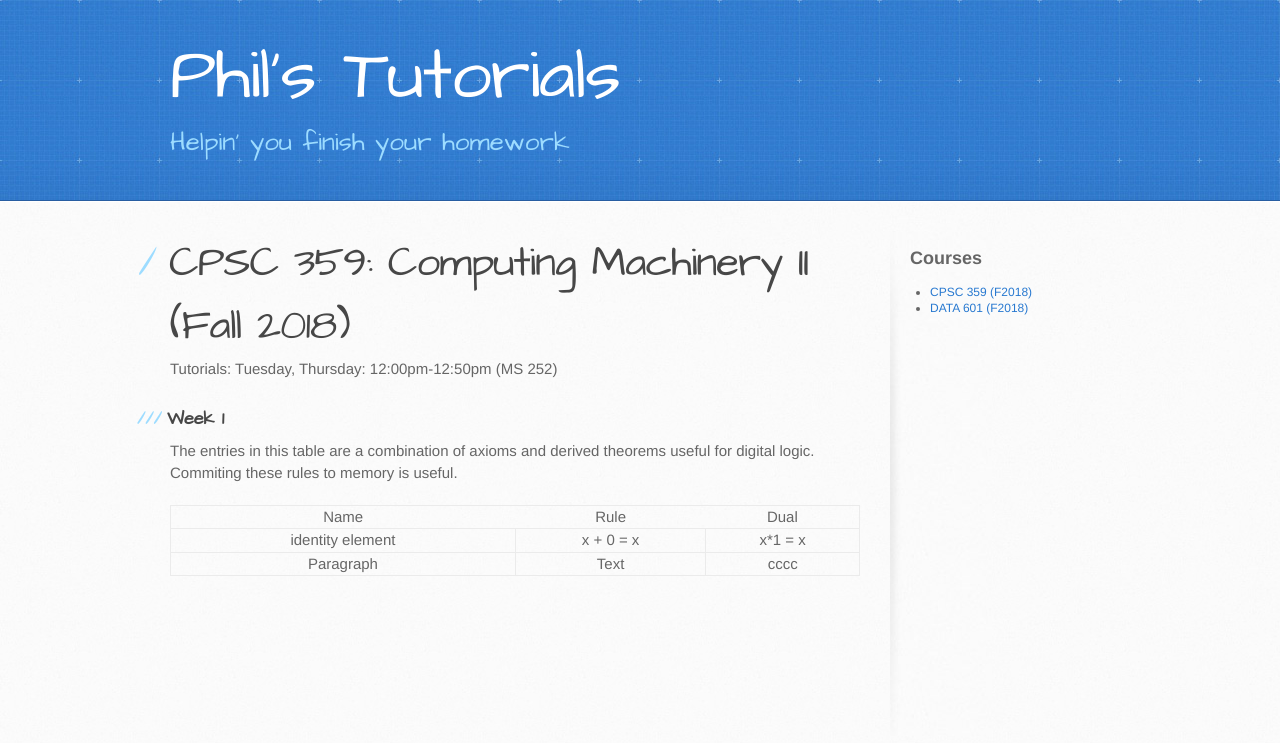
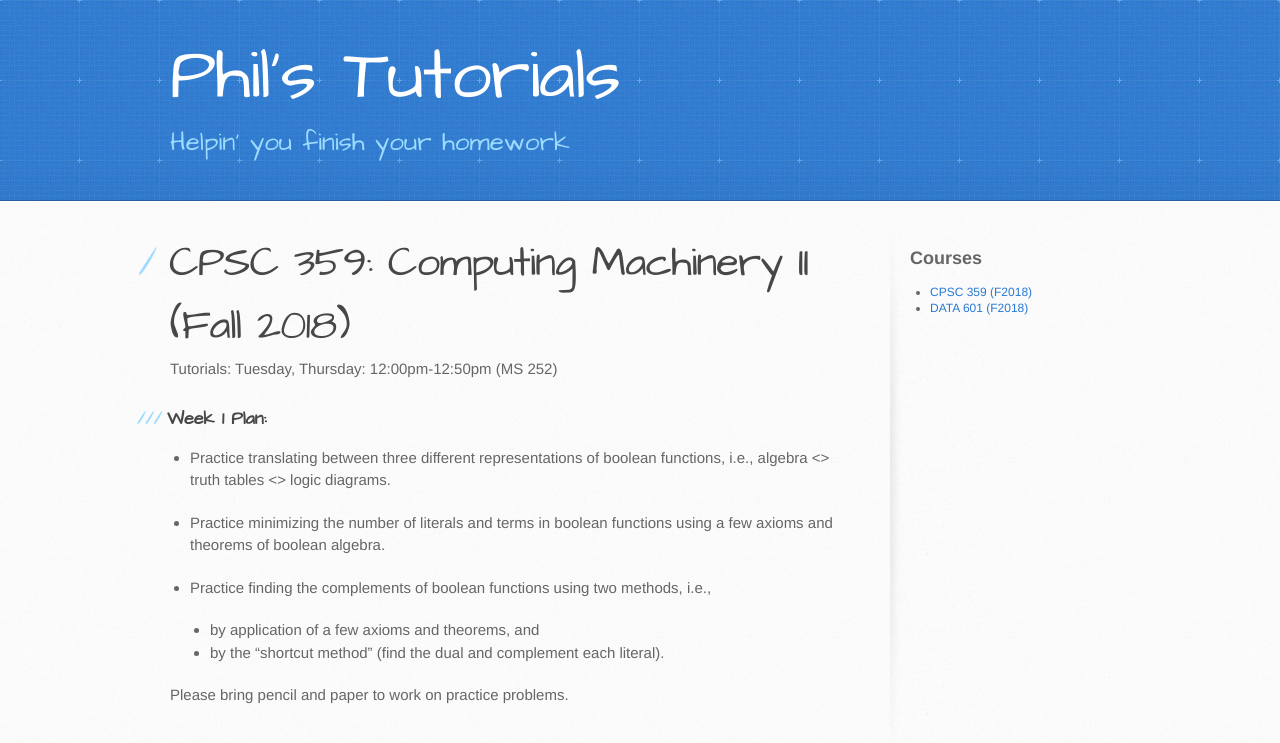
Before and after one commit to philstutorials/philstutorials.github.io, a Jekyll site: the page built from CPSC359.md, in a window 1280 px wide. Shown: the top 743 px of the page. Built offline with Jekyll 4.4.1, drawn with Linux system fonts in a browser that asks for light colours; our own code applies the rules of GitHub Pages for plain Markdown files.

Commit message:
Update CPSC359.md

```diff
--- a/CPSC359.md
+++ b/CPSC359.md
@@ -7,12 +7,13 @@ layout: default
 Tutorials: Tuesday, Thursday: 12:00pm-12:50pm (MS 252)
 
 
-### Week 1
+### Week 1 Plan:
+- Practice translating between three different representations of boolean functions, i.e., algebra <> truth tables <> logic diagrams.
 
-The entries in this table are a combination of axioms and derived theorems useful for digital logic.
-Commiting these rules to memory is useful.
+- Practice minimizing the number of literals and terms in boolean functions using a few axioms and theorems of boolean algebra.
 
-| Name      | Rule | Dual |
-| ----------- | ----------- | ----------- |
-| identity element       | x + 0 = x       | x*1 = x |
-| Paragraph   | Text        | cccc |
+- Practice finding the complements of boolean functions using two methods, i.e.,
+  * by application of a few axioms and theorems, and
+  * by the "shortcut method" (find the dual and complement each literal).
+
+Please bring pencil and paper to work on practice problems.
```
